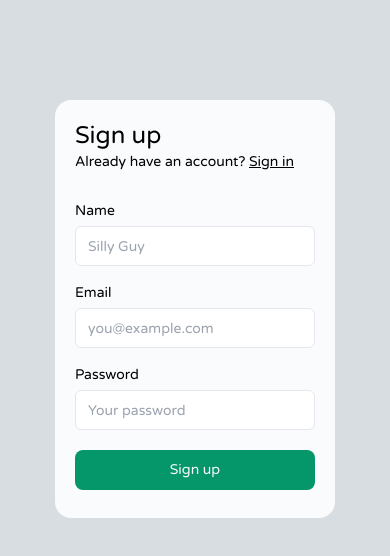
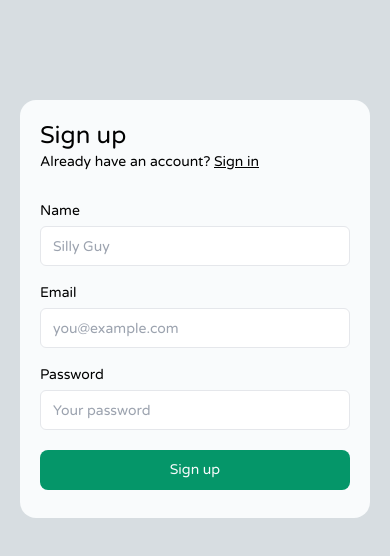
Before and after one commit to harvest7777/i-just-need-to-lock-in, a Next.js app: page /sign-up in a window 390 px wide. Shown: the top 556 px of the page. Built offline with nearby package versions, Linux system fonts and the light colour scheme; no server answers.

Commit message:
las tmin fix

```diff
--- a/app/(auth-pages)/sign-in/page.tsx
+++ b/app/(auth-pages)/sign-in/page.tsx
@@ -9,7 +9,7 @@ export default async function Login(props: { searchParams: Promise<Message> }) {
   const searchParams = await props.searchParams;
   return (
     <div className="w-full mt-20 flex justify-center items-center">
-      <form className="flex flex-col lg:w-2/5 w-4/5 mx-auto bg-appFg p-5 rounded-2xl">
+      <form className="flex flex-col lg:w-2/5 w-full mx-auto bg-appFg p-5 rounded-2xl">
       <h1 className="text-2xl font-medium">Sign in</h1>
       <p className="text-sm text-foreground">
         Don't have an account?{" "}
--- a/app/(auth-pages)/sign-up/page.tsx
+++ b/app/(auth-pages)/sign-up/page.tsx
@@ -19,7 +19,7 @@ export default async function Signup(props: {
 
   return (
     <div className="w-full mt-20 flex justify-center items-center">
-      <form className="flex flex-col mx-auto bg-appFg p-5 rounded-2xl lg:w-2/5 w-4/5">
+      <form className="flex flex-col mx-auto bg-appFg p-5 rounded-2xl lg:w-2/5 w-full">
         <h1 className="text-2xl font-medium">Sign up</h1>
         <p className="text-sm text text-foreground">
           Already have an account?{" "}
```
